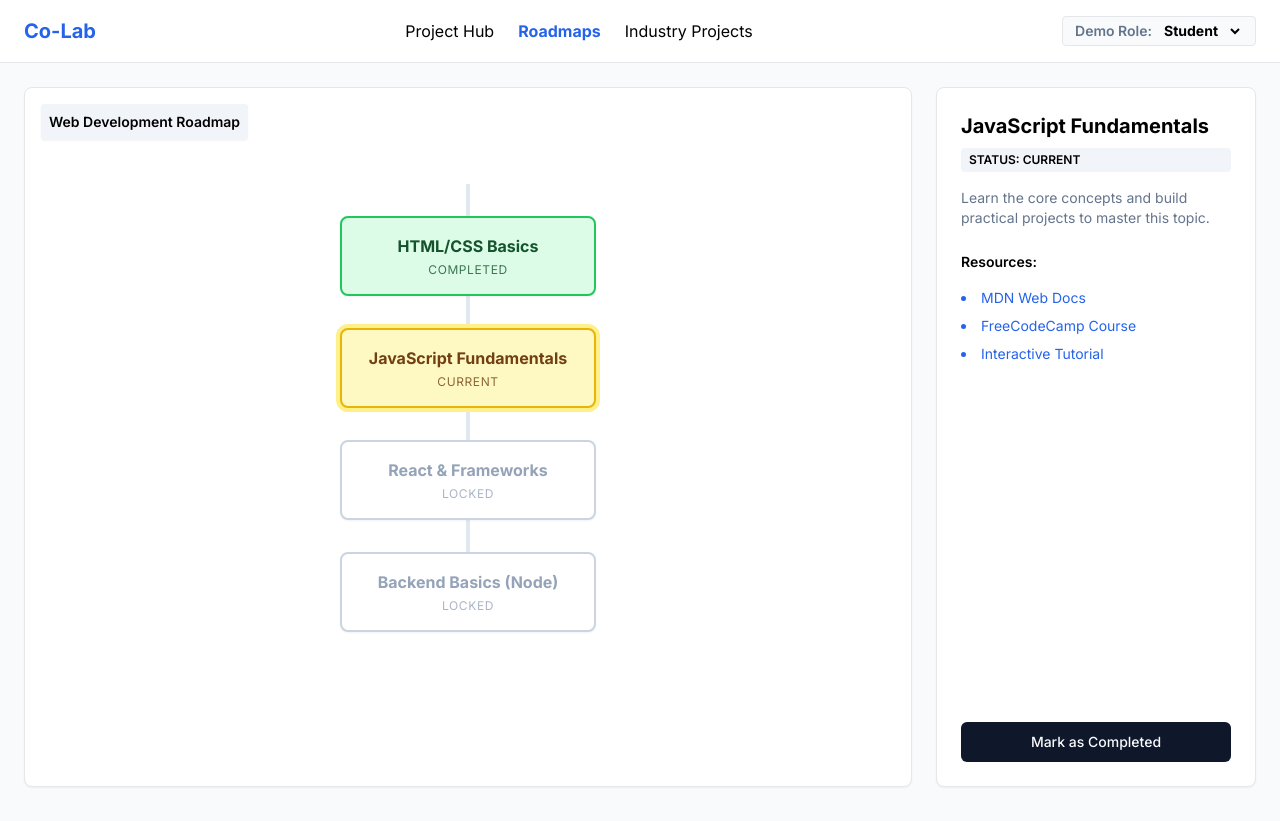
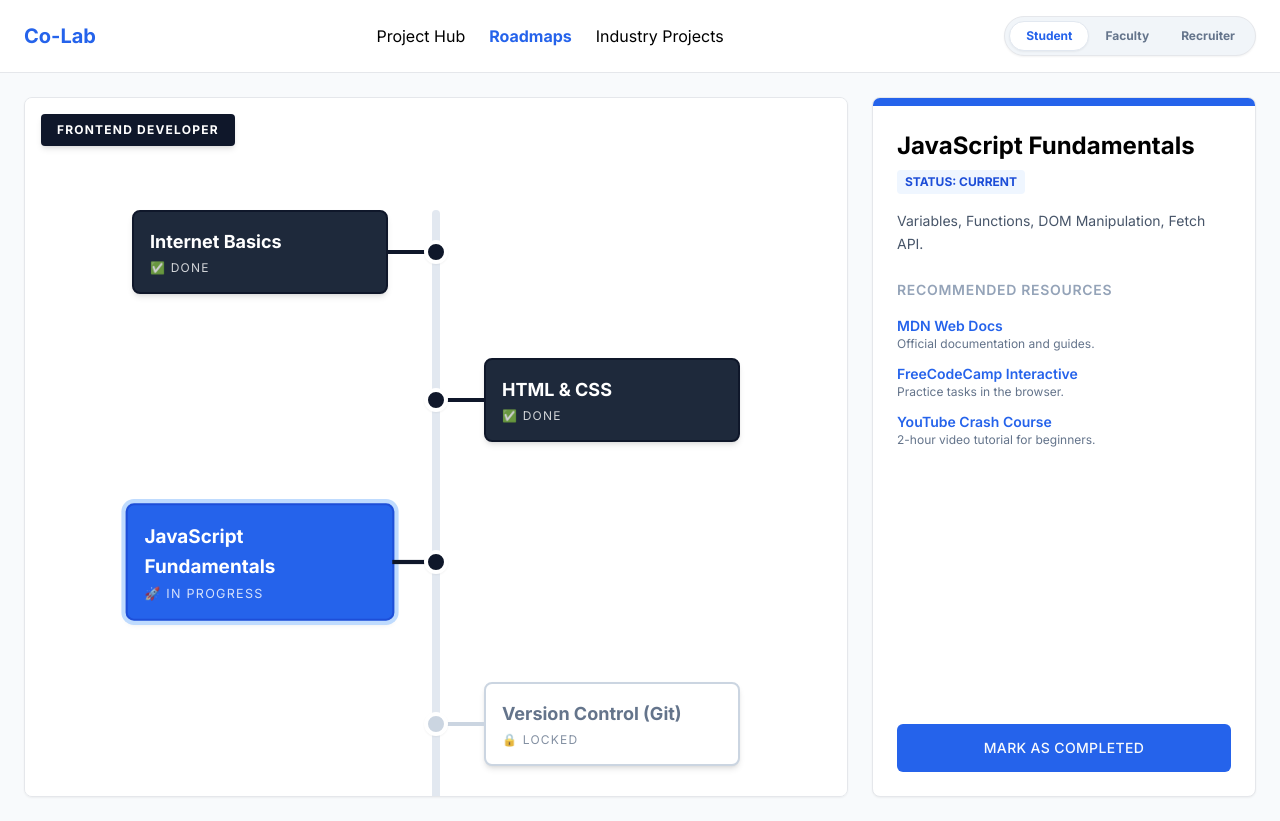
Before and after one commit to karthikn-BCA/hackathon-, a Next.js app: page /roadmaps in a window 1280 px wide. Built offline with nearby package versions, Linux system fonts and the light colour scheme.

Commit message:
Redesign roadmaps and demo role switcher

```diff
--- a/src/app/roadmaps/page.tsx
+++ b/src/app/roadmaps/page.tsx
@@ -1,86 +1,174 @@
 "use client"
 import { useState } from "react"
 import { Button } from "@/components/ui/button"
-import { Card, CardContent } from "@/components/ui/card"
 
 const initialNodes = [
-  { id: "1", label: "HTML/CSS Basics", status: "completed", type: "core" },
-  { id: "2", label: "JavaScript Fundamentals", status: "current", type: "core" },
-  { id: "3", label: "React & Frameworks", status: "locked", type: "core" },
-  { id: "4", label: "Backend Basics (Node)", status: "locked", type: "branch" },
+  { id: "1", label: "Internet Basics", status: "completed", description: "How does the internet work? HTTP, DNS, Browsers." },
+  { id: "2", label: "HTML & CSS", status: "completed", description: "Semantic HTML, Accessibility, Flexbox, Grid." },
+  { id: "3", label: "JavaScript Fundamentals", status: "current", description: "Variables, Functions, DOM Manipulation, Fetch API." },
+  { id: "4", label: "Version Control (Git)", status: "locked", description: "Commits, Branches, Merging, GitHub." },
+  { id: "5", label: "React Framework", status: "locked", description: "Components, Hooks, State Management, Routing." },
+  { id: "6", label: "Next.js", status: "locked", description: "SSR, SSG, App Router, API Routes." },
 ]
 
 export default function RoadmapsPage() {
   const [nodes, setNodes] = useState(initialNodes)
-  const [selectedNode, setSelectedNode] = useState<any>(initialNodes[1])
+  const [selectedNode, setSelectedNode] = useState<any>(initialNodes[2])
 
   const markCompleted = () => {
     if (!selectedNode) return
-    setNodes(nds => nds.map(n => {
-      if (n.id === selectedNode.id) {
-        return { ...n, status: "completed" }
+    setNodes(nds => {
+      const newNodes = [...nds];
+      const index = newNodes.findIndex(n => n.id === selectedNode.id);
+
+      // Mark current as completed
+      newNodes[index] = { ...newNodes[index], status: "completed" };
+
+      // Unlock the next one if it exists
+      if (index + 1 < newNodes.length) {
+        newNodes[index + 1] = { ...newNodes[index + 1], status: "current" };
       }
-      return n
-    }))
+
+      return newNodes;
+    });
+
+    // Update selected node state so the sidebar updates instantly
+    setSelectedNode({ ...selectedNode, status: "completed" });
   }
 
   return (
-    <div className="flex h-[calc(100vh-100px)] gap-6">
+    <div className="flex h-[calc(100vh-100px)] gap-6 bg-slate-50">
+
+      {/* Main Roadmap Area */}
       <div className="flex-1 border rounded-lg bg-white shadow-sm p-8 relative overflow-y-auto">
-        <div className="absolute top-4 left-4 bg-slate-100 p-2 rounded shadow-sm text-sm font-semibold">
-          Web Development Roadmap
+        <div className="absolute top-4 left-4 bg-slate-900 text-white px-4 py-2 rounded shadow-md font-bold tracking-widest uppercase text-xs">
+          Frontend Developer
         </div>
 
-        <div className="mt-16 flex flex-col items-center space-y-8 relative">
-          {/* Vertical Line */}
-          <div className="absolute w-1 bg-slate-200 h-full left-1/2 -translate-x-1/2 z-0"></div>
+        <div className="mt-20 max-w-2xl mx-auto relative">
 
-          {nodes.map((node, idx) => (
-            <div key={node.id} className="relative z-10 w-full flex justify-center">
+          {/* Main vertical path line */}
+          <div className="absolute w-2 bg-slate-200 h-full left-1/2 -translate-x-1/2 z-0 rounded-full"></div>
+
+          {nodes.map((node, idx) => {
+            const isLeft = idx % 2 === 0;
+            return (
+              <div key={node.id} className="relative z-10 w-full flex items-center mb-16">
+
+                {/* Left Side (Empty if item is right) */}
+                <div className={`w-1/2 pr-12 flex justify-end ${!isLeft ? 'invisible' : ''}`}>
                   <button
                     onClick={() => setSelectedNode(node)}
                     className={`
-                  w-64 p-4 rounded-lg font-bold border-2 transition-all shadow-sm
-                  ${node.status === "completed" ? "bg-green-100 border-green-500 text-green-900" : ""}
-                  ${node.status === "current" ? "bg-yellow-100 border-yellow-500 text-yellow-900 ring-4 ring-yellow-200" : ""}
-                  ${node.status === "locked" ? "bg-white border-slate-300 text-slate-400" : ""}
+                      w-64 p-4 rounded-lg font-bold text-left transition-all shadow-md relative
+                      ${node.status === "completed" ? "bg-slate-800 text-white border-2 border-slate-900 hover:bg-slate-700" : ""}
+                      ${node.status === "current" ? "bg-blue-600 text-white border-2 border-blue-700 ring-4 ring-blue-200 hover:bg-blue-500 scale-105" : ""}
+                      ${node.status === "locked" ? "bg-white text-slate-500 border-2 border-slate-300 hover:border-slate-400" : ""}
                     `}
                   >
-                {node.label}
-                <div className="text-xs font-normal mt-1 opacity-80 uppercase tracking-wider">
-                  {node.status}
+                    {/* Connector line to center */}
+                    <div className={`absolute top-1/2 -right-12 w-12 h-1 ${node.status === 'locked' ? 'bg-slate-300' : 'bg-slate-900'} -translate-y-1/2 z-0`}></div>
+
+                    <div className="text-lg">{node.label}</div>
+                    <div className="text-xs font-normal mt-1 opacity-80 uppercase tracking-widest flex items-center gap-1">
+                      {node.status === "completed" && "✅ Done"}
+                      {node.status === "current" && "🚀 In Progress"}
+                      {node.status === "locked" && "🔒 Locked"}
                     </div>
                   </button>
                 </div>
-          ))}
+
+                {/* Center Node on the line */}
+                <div className="absolute left-1/2 -translate-x-1/2 w-6 h-6 rounded-full border-4 border-white z-20 flex items-center justify-center shadow-sm"
+                     style={{ backgroundColor: node.status === 'locked' ? '#cbd5e1' : '#0f172a' }}>
+                </div>
+
+                {/* Right Side (Empty if item is left) */}
+                <div className={`w-1/2 pl-12 flex justify-start ${isLeft ? 'invisible' : ''}`}>
+                  <button
+                    onClick={() => setSelectedNode(node)}
+                    className={`
+                      w-64 p-4 rounded-lg font-bold text-left transition-all shadow-md relative
+                      ${node.status === "completed" ? "bg-slate-800 text-white border-2 border-slate-900 hover:bg-slate-700" : ""}
+                      ${node.status === "current" ? "bg-blue-600 text-white border-2 border-blue-700 ring-4 ring-blue-200 hover:bg-blue-500 scale-105" : ""}
+                      ${node.status === "locked" ? "bg-white text-slate-500 border-2 border-slate-300 hover:border-slate-400" : ""}
+                    `}
+                  >
+                    {/* Connector line to center */}
+                    <div className={`absolute top-1/2 -left-12 w-12 h-1 ${node.status === 'locked' ? 'bg-slate-300' : 'bg-slate-900'} -translate-y-1/2 z-0`}></div>
+
+                    <div className="text-lg">{node.label}</div>
+                    <div className="text-xs font-normal mt-1 opacity-80 uppercase tracking-widest flex items-center gap-1">
+                      {node.status === "completed" && "✅ Done"}
+                      {node.status === "current" && "🚀 In Progress"}
+                      {node.status === "locked" && "🔒 Locked"}
+                    </div>
+                  </button>
+                </div>
+
+              </div>
+            )
+          })}
         </div>
       </div>
 
+      {/* Sidebar Area */}
       {selectedNode && (
-        <div className="w-80 border rounded-lg bg-white p-6 shadow-sm flex flex-col">
-          <h3 className="font-bold text-xl mb-2">{selectedNode.label}</h3>
-          <div className="inline-block px-2 py-1 bg-slate-100 rounded text-xs mb-4 font-semibold uppercase">
+        <div className="w-96 border rounded-lg bg-white p-6 shadow-sm flex flex-col relative overflow-hidden">
+
+          {/* Header Status Bar */}
+          <div className={`absolute top-0 left-0 w-full h-2
+            ${selectedNode.status === 'completed' ? 'bg-slate-800' : ''}
+            ${selectedNode.status === 'current' ? 'bg-blue-600' : ''}
+            ${selectedNode.status === 'locked' ? 'bg-slate-300' : ''}
+          `}></div>
+
+          <h3 className="font-bold text-2xl mb-2 mt-2">{selectedNode.label}</h3>
+
+          <div className={`inline-block px-2 py-1 rounded text-xs mb-4 font-bold uppercase w-fit
+            ${selectedNode.status === 'completed' ? 'bg-slate-100 text-slate-800' : ''}
+            ${selectedNode.status === 'current' ? 'bg-blue-50 text-blue-700' : ''}
+            ${selectedNode.status === 'locked' ? 'bg-slate-100 text-slate-500' : ''}
+          `}>
             Status: {selectedNode.status}
           </div>
-          <p className="text-sm text-slate-500 mb-6">
-            Learn the core concepts and build practical projects to master this topic.
+
+          <p className="text-sm text-slate-600 mb-6 leading-relaxed">
+            {selectedNode.description}
           </p>
 
           <div className="space-y-4 flex-1">
-            <h4 className="font-semibold text-sm">Resources:</h4>
-            <ul className="list-disc list-inside text-sm text-blue-600 space-y-2">
-              <li><a href="#" className="hover:underline">MDN Web Docs</a></li>
-              <li><a href="#" className="hover:underline">FreeCodeCamp Course</a></li>
-              <li><a href="#" className="hover:underline">Interactive Tutorial</a></li>
+            <h4 className="font-semibold text-sm uppercase tracking-wider text-slate-400">Recommended Resources</h4>
+            <ul className="space-y-3">
+              <li>
+                <a href="#" className="group flex flex-col">
+                  <span className="text-sm font-semibold text-blue-600 group-hover:underline">MDN Web Docs</span>
+                  <span className="text-xs text-slate-500">Official documentation and guides.</span>
+                </a>
+              </li>
+              <li>
+                <a href="#" className="group flex flex-col">
+                  <span className="text-sm font-semibold text-blue-600 group-hover:underline">FreeCodeCamp Interactive</span>
+                  <span className="text-xs text-slate-500">Practice tasks in the browser.</span>
+                </a>
+              </li>
+              <li>
+                <a href="#" className="group flex flex-col">
+                  <span className="text-sm font-semibold text-blue-600 group-hover:underline">YouTube Crash Course</span>
+                  <span className="text-xs text-slate-500">2-hour video tutorial for beginners.</span>
+                </a>
+              </li>
             </ul>
           </div>
 
           <Button
-            className="w-full mt-6"
+            className="w-full mt-6 py-6 font-bold tracking-wide"
             onClick={markCompleted}
             disabled={selectedNode.status === "completed" || selectedNode.status === "locked"}
+            style={selectedNode.status === "current" ? { backgroundColor: '#2563eb' } : {}}
           >
-            {selectedNode.status === "completed" ? "Already Completed" : "Mark as Completed"}
+            {selectedNode.status === "completed" ? "ALREADY COMPLETED" :
+             selectedNode.status === "locked" ? "LOCKED (FINISH PREREQUISITES)" : "MARK AS COMPLETED"}
           </Button>
         </div>
       )}
--- a/src/components/Navbar.tsx
+++ b/src/components/Navbar.tsx
@@ -34,17 +34,22 @@ export function Navbar() {
         )}
       </div>
       <div className="flex items-center gap-4">
-        <div className="text-sm flex items-center gap-2 bg-slate-50 border px-3 py-1 rounded">
-          <span className="font-semibold text-slate-500">Demo Role:</span>
-          <select
-            className="bg-transparent font-bold outline-none cursor-pointer"
-            value={role}
-            onChange={(e) => setRole(e.target.value as any)}
-          >
-            <option value="student">Student</option>
-            <option value="faculty">Faculty</option>
-            <option value="recruiter">Recruiter</option>
-          </select>
+        <div className="flex items-center bg-slate-100 p-1 rounded-full border shadow-sm">
+          {(["student", "faculty", "recruiter"] as const).map((r) => (
+            <button
+              key={r}
+              onClick={() => setRole(r)}
+              className={`
+                px-4 py-1.5 rounded-full text-xs font-bold capitalize transition-all
+                ${role === r
+                  ? "bg-white text-blue-600 shadow-sm border border-slate-200"
+                  : "text-slate-500 hover:text-slate-800 hover:bg-slate-200/50"
+                }
+              `}
+            >
+              {r}
+            </button>
+          ))}
         </div>
       </div>
     </nav>
```
Lines whose indentation alone changed are shown as unchanged.
